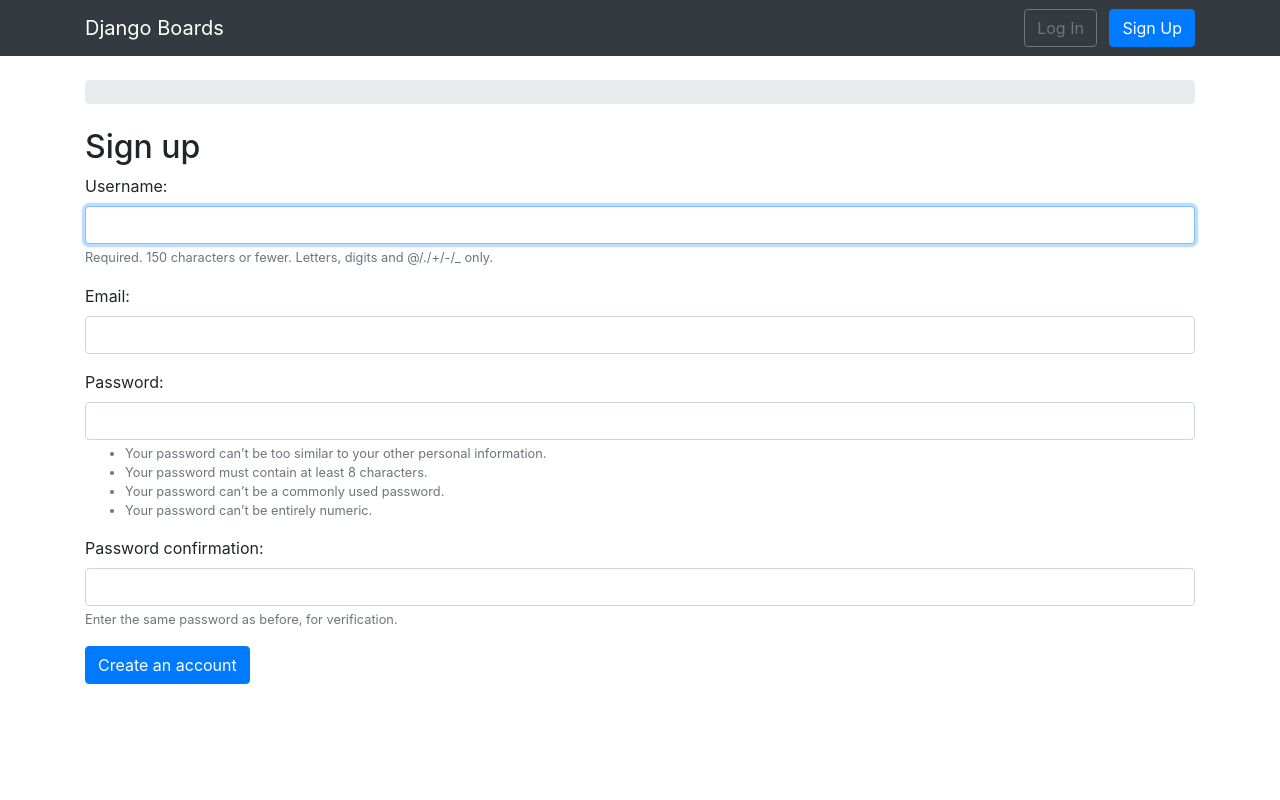
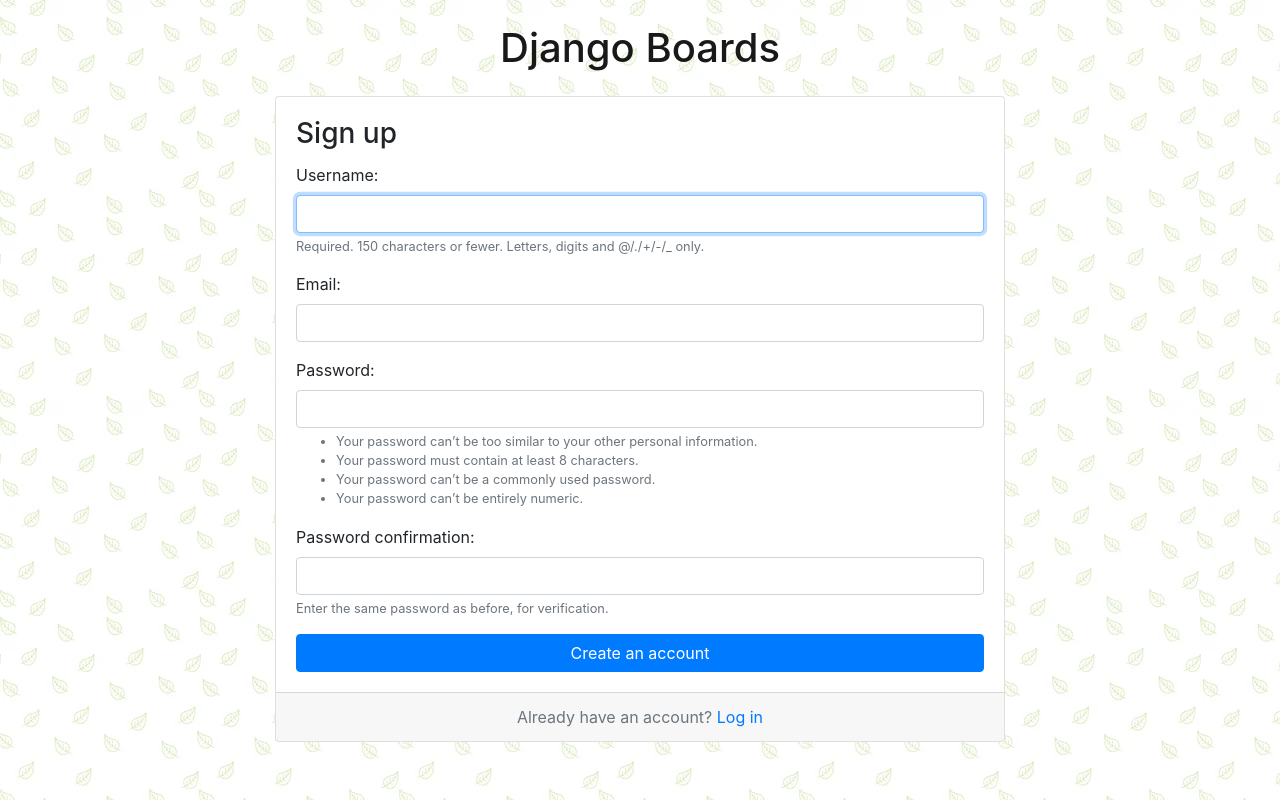
Before and after one commit to riddhiaryalearn-prog/Django_Discussion_Forum, a Django app: page /signup in a window 1280 px wide. Run offline with Django 5.2, Linux system fonts and the light colour scheme; some libraries are stand-ins or nearby versions; some web fonts are replaced.

Commit message:
Added login view

```diff
--- a/accounts/urls.py
+++ b/accounts/urls.py
@@ -7,4 +7,5 @@ from django.contrib.auth import views as auth_views
 urlpatterns=[
     path('signup',views.signup,name="signup"),
     path('logout',auth_views.LogoutView.as_view(),name='logout'),
+    path('login',auth_views.LoginView.as_view(template_name='accounts/login.html'),name='login')
 ]
--- a/myproject/settings.py
+++ b/myproject/settings.py
@@ -135,3 +135,4 @@ MAILERS = {
 }
 
 LOGOUT_REDIRECT_URL='index'
+LOGIN_REDIRECT_URL='index'
--- a/myproject/templates/accounts/signup.html
+++ b/myproject/templates/accounts/signup.html
@@ -1,10 +1,23 @@
-{% extends 'base.html' %}
+{% extends 'base_accounts.html' %}
+
+{% block title %}Sign up to Django Boards{% endblock %}
 
 {% block content %}
-  <h2>Sign up</h2>
-  <form method="post" novalidate>
-    {% csrf_token %}
-     {% include 'includes/form.html' %}
-    <button type="submit" class="btn btn-primary">Create an account</button>
-  </form>
+  <div class="row justify-content-center">
+    <div class="col-lg-8 col-md-10 col-sm-12">
+      <div class="card">
+        <div class="card-body">
+          <h3 class="card-title">Sign up</h3>
+          <form method="post" novalidate>
+            {% csrf_token %}
+            {% include 'includes/form.html' %}
+            <button type="submit" class="btn btn-primary btn-block">Create an account</button>
+          </form>
+        </div>
+        <div class="card-footer text-muted text-center">
+          Already have an account? <a href="{% url 'login' %}">Log in</a>
+        </div>
+      </div>
+    </div>
+  </div>
 {% endblock %}
--- a/myproject/templates/base.html
+++ b/myproject/templates/base.html
@@ -37,7 +37,7 @@
         </ul>
         {% else %}
         <div class="nav-item ml-auto">
-          <a href="#" class="btn btn-outline-secondary">Log In</a>
+          <a href="{% url 'login' %}" class="btn btn-outline-secondary">Log In</a>
           <a href="{% url 'signup' %}" class="btn btn-primary ml-2">Sign Up</a>
         </div>
         {% endif %}
--- /dev/null
+++ b/myproject/templates/base_accounts.html
@@ -0,0 +1,17 @@
+{% extends 'base.html' %}
+
+{% load static %}
+
+{% block stylesheet %}
+  <link rel="stylesheet" href="{% static 'css/accounts.css' %}">
+{% endblock %}
+
+{% block body %}
+  <div class="container">
+    <h1 class="text-center logo my-4">
+      <a href="{% url 'index' %}">Django Boards</a>
+    </h1>
+    {% block content %}
+    {% endblock %}
+  </div>
+{% endblock %}
```
Also changed, not shown: accounts/tests/test_view_signup.py (+1 -1 lines), myproject/templates/accounts/login.html (added, +37 -0 lines).
